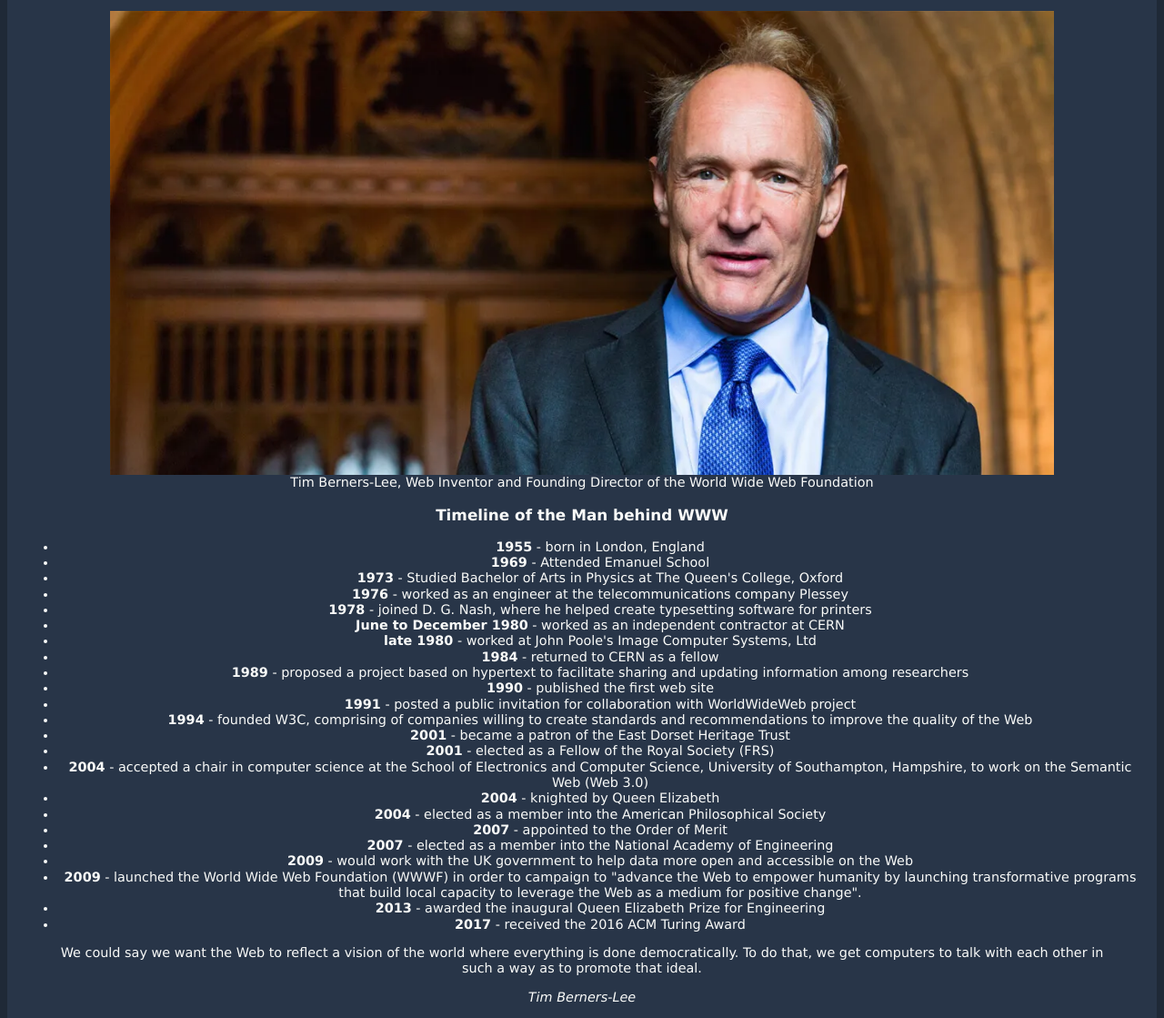
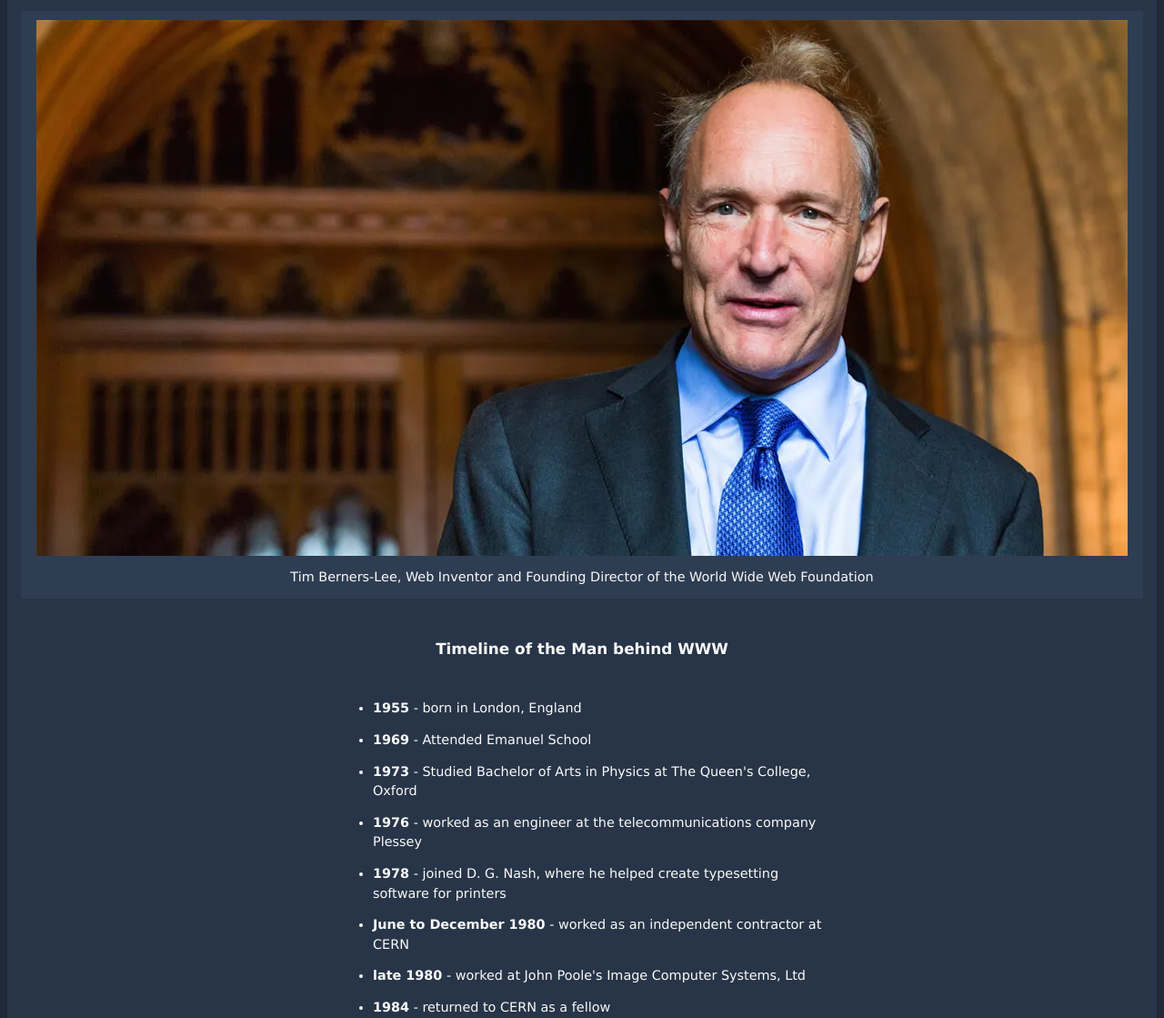
Before and after one commit to WizRay/Tribute-Page, a plain HTML site: page index.html in a window 1280 px wide. Shown: the part 169-1288 px from the top of the page at 91% size. Drawn offline with Linux system fonts and the light colour scheme.

Commit message:
finalize styling

```diff
--- a/index.html
+++ b/index.html
@@ -105,11 +105,11 @@
           cite="https://www.brainyquote.com/citation/quotes/tim_bernerslee_373125"
         >
           <p>
-            We could say we want the Web to reflect a vision of the world where
+            " We could say we want the Web to reflect a vision of the world where
             everything is done democratically. To do that, we get computers to
-            talk with each other in such a way as to promote that ideal.
+            talk with each other in such a way as to promote that ideal. "
           </p>
-          <cite>Tim Berners-Lee</cite>
+          <cite>-- Tim Berners-Lee</cite>
         </blockquote>
         <h3>
           If you have time, you should read more about this incredible man who
--- a/styles.css
+++ b/styles.css
@@ -47,8 +47,47 @@ a:visited {
 }
 
 img {
-  max-width: 90%;
+  max-width: 100%;
   display: block;
   height: auto;
   margin: 0 auto;
 }
+
+#img-div {
+  background: hsl(215, 28%, 25%);
+  padding: 10px;
+  margin: 0;
+}
+
+#img-caption {
+  margin: 15px 0 5px 0;
+}
+
+@media (max-width: 400px) {
+  #img-caption {
+    font-size: 1.4rem;
+  }
+}
+
+#headline {
+  margin: 45px 0;
+  text-align: center;
+}
+
+ul {
+  max-width:500px;
+  margin: 0 auto 40px auto;
+  text-align: left;
+  line-height: 1.5;
+}
+
+li {
+  margin: 13px 0;
+}
+
+blockquote {
+  font-style: italic;
+  max-width: 520px;
+  margin: 0 auto 40px auto;
+  text-align: left;
+}
```
